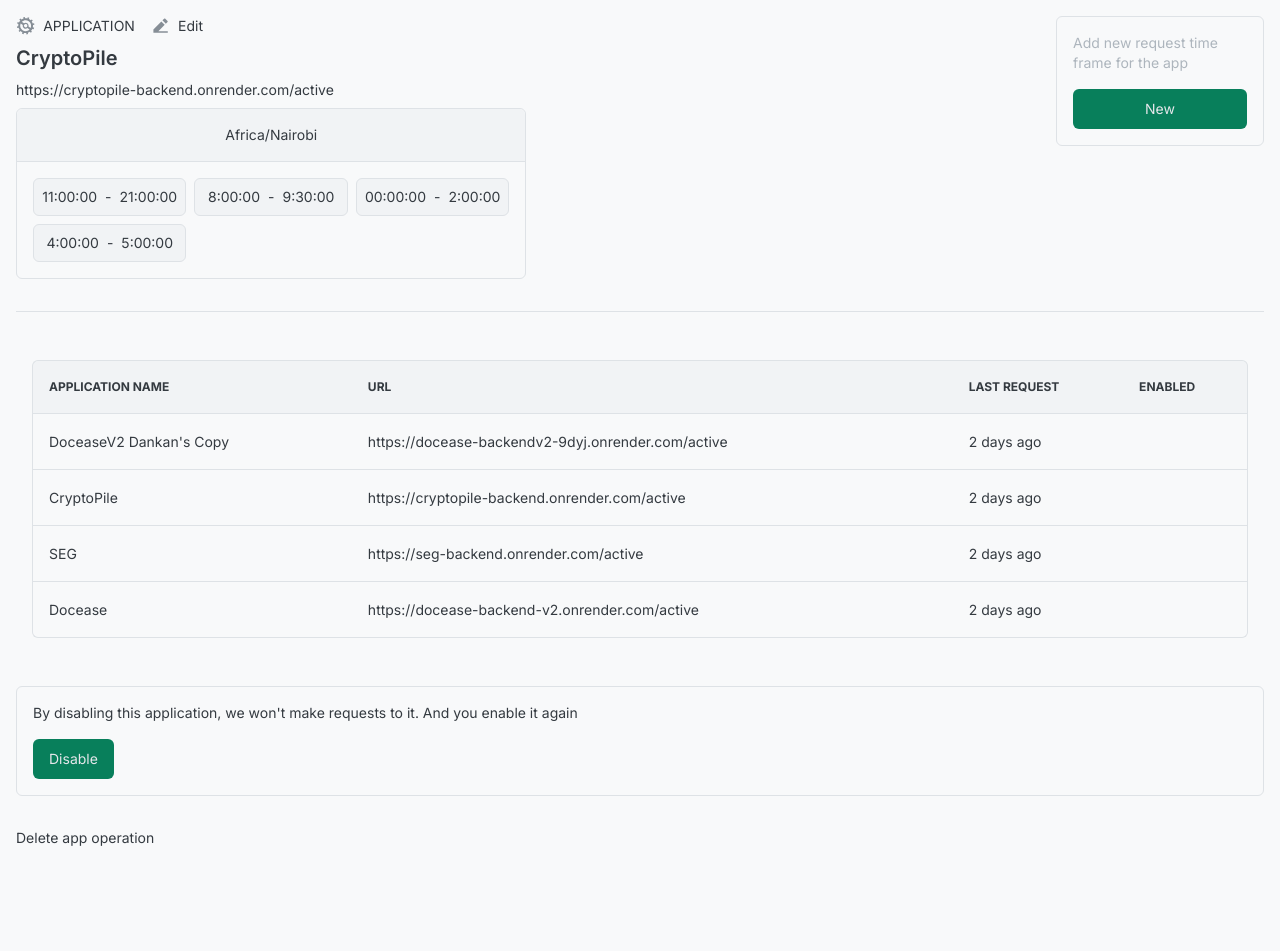
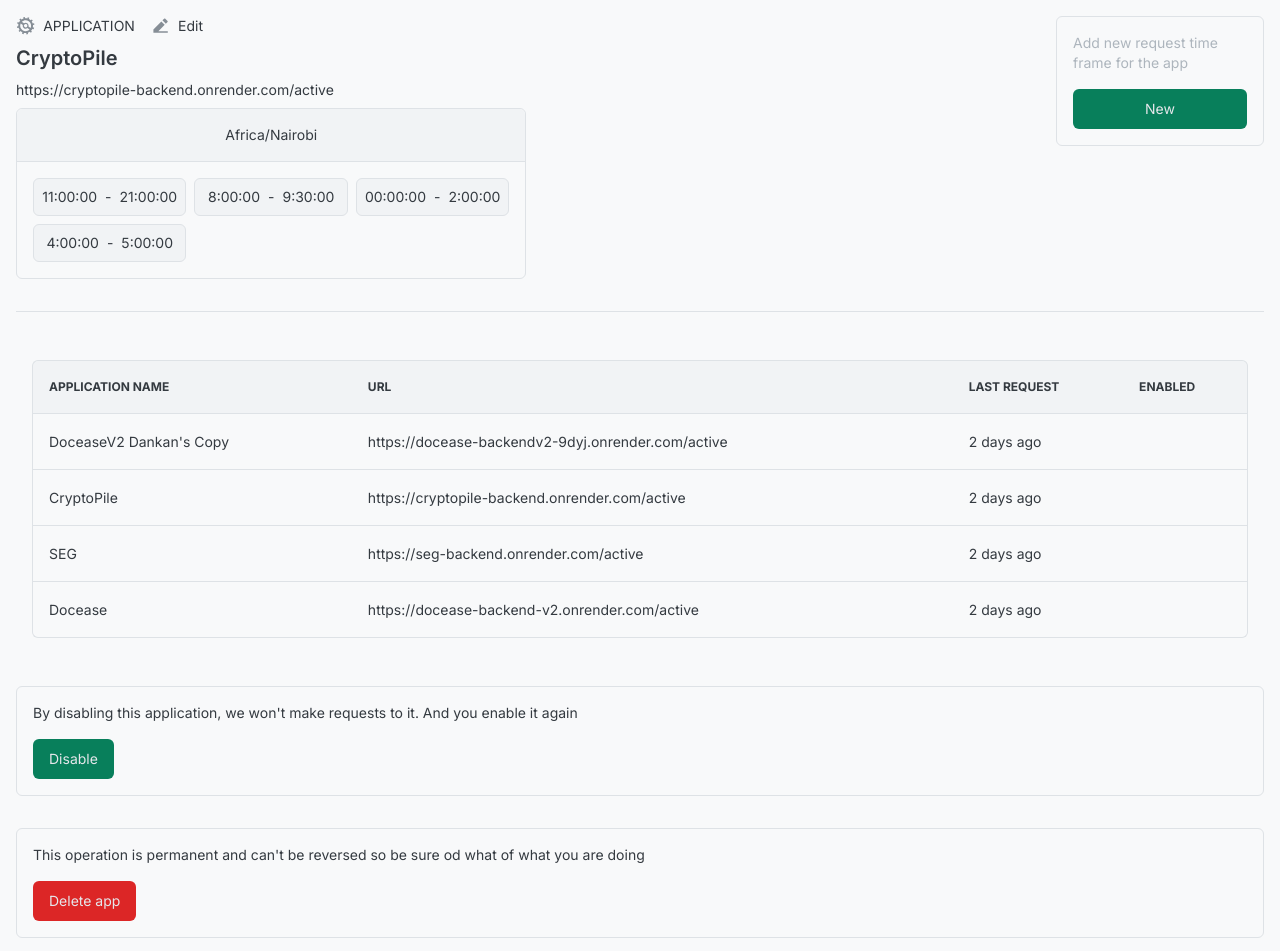
Before and after one commit to Tibz-Dankan/appcrons-web, a Next.js app: page /app in a window 1280 px wide. Shown: the top 951 px of the page. Before the commit the page ends 864 px from the top, so only its background shows below. Built offline with nearby package versions, Linux system fonts and the light colour scheme; no server answers.

Commit message:
feat: add UI for delete app operation

```diff
--- /dev/null
+++ b/src/app/app/deleteApp.tsx
@@ -0,0 +1,23 @@
+import React from "react";
+import Button from "@/app/shared/button";
+
+interface DeleteAppProps {
+  appId: string;
+}
+
+export const DeleteApp: React.FC<DeleteAppProps> = (props) => {
+  return (
+    <div>
+      <div
+        className="w-full border-[1px] border-color-border-primary rounded-md
+         p-4 space-y-4"
+      >
+        <p className="text-sm text-color-text-primary">
+          This operation is permanent and can't be reversed so be sure od what
+          of what you are doing
+        </p>
+        <Button label={"Delete app"} type={"button"} className="bg-red-600" />
+      </div>
+    </div>
+  );
+};
--- a/src/app/app/page.tsx
+++ b/src/app/app/page.tsx
@@ -9,6 +9,7 @@
 import { PostRequestTimeRange } from "@/app/request/postRequestTimeRange";
 import { RequestList } from "@/app/request/requestList";
 import { EnableDisableApp } from "@/app/app/enableDisableApp";
+import { DeleteApp } from "@/app/app/deleteApp";
 
 export default function MyApp() {
   // TODO: Fetch app data based on the id from the url
@@ -77,7 +78,7 @@
 
       <EnableDisableApp appId={app.id} isDisabled={app.isDisabled} />
       {/* Delete app functionality */}
-      <div>Delete app operation</div>
+      <DeleteApp appId={app.id} />
     </div>
   );
 }
```
